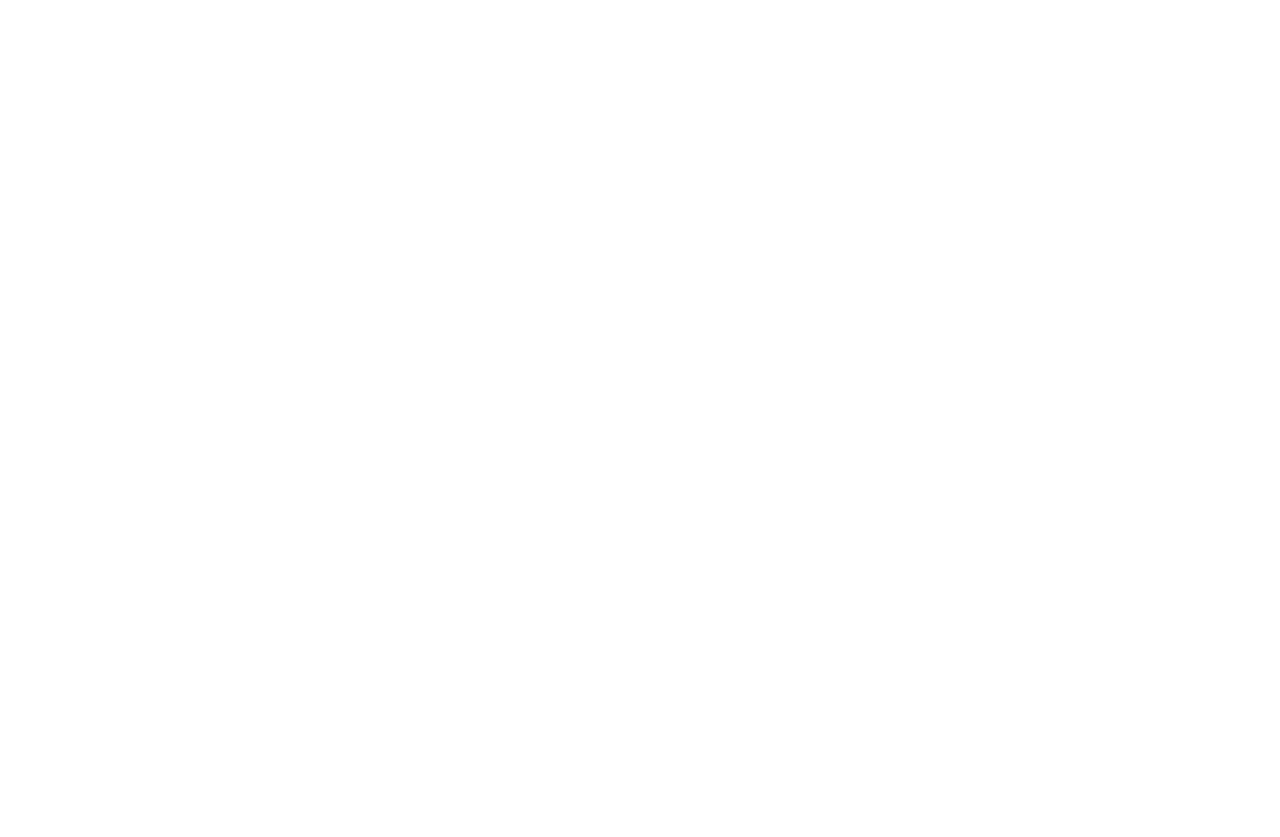
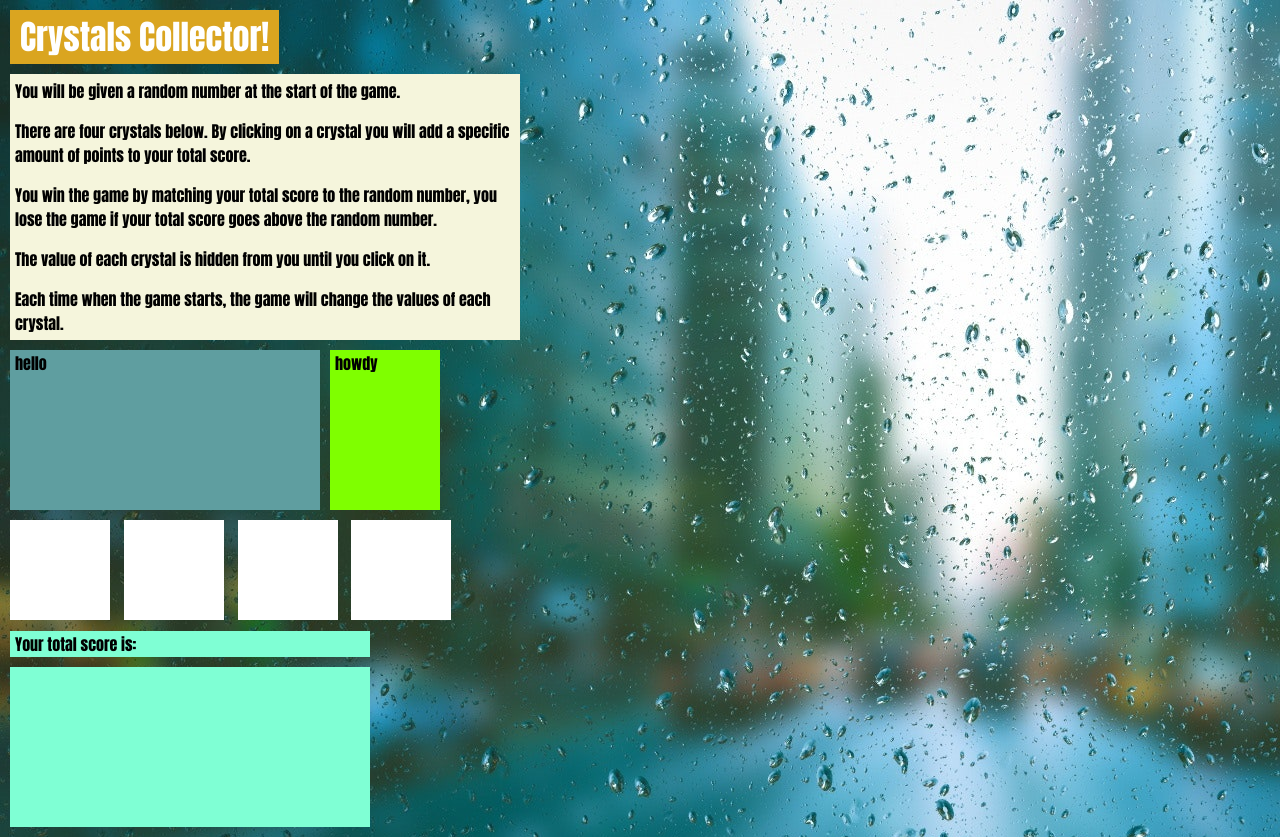
Before and after one commit to m3tron/Crystal-Collector, a plain HTML site: page index.html in a window 1280 px wide. Before the commit the page ends 800 px from the top, so only its background shows below. Drawn offline with nearby package versions, Linux system fonts and the light colour scheme; files that its build step writes are made by us from their sources.

Commit message:
partially completed html and css

```diff
--- a/assets/css/style.css
+++ b/assets/css/style.css
@@ -0,0 +1,75 @@
+html {
+  font-family: Impact, Haettenschweiler, "Arial Narrow Bold", sans-serif;
+}
+
+body {
+  background: url(../images/background-blur-clean-531880.jpg);
+  margin: 10px;
+}
+
+h1 {
+  font-size: 34px;
+  color: white;
+  background-color: goldenrod;
+  max-width: max-content;
+  padding: 10px;
+  margin-bottom: 10px;
+}
+
+#intro {
+  background-color: beige;
+  width: 500px;
+  margin-bottom: 10px;
+  padding: 5px;
+}
+
+p {
+  line-height: 24px;
+}
+
+#counter {
+  display: inline-flex;
+}
+
+#computerNumber {
+  width: 300px;
+  height: 150px;
+  padding: 5px;
+  background-color: cadetblue;
+  margin-bottom: 10px;
+}
+
+#ratio {
+  width: 100px;
+  height: 150px;
+  padding: 5px;
+  background-color: chartreuse;
+  margin-left: 10px;
+  margin-bottom: 10px;
+}
+
+#jewel1,
+#jewel2,
+#jewel3,
+#jewel4 {
+  height: 100px;
+  width: 100px;
+  display: inline-flex;
+  background-color: white;
+  margin-bottom: 10px;
+  margin-right: 10px;
+}
+
+#outro {
+  width: 350px;
+  background-color: aquamarine;
+  padding: 5px;
+  margin-bottom: 10px;
+}
+
+#userNumber {
+  width: 350px;
+  height: 150px;
+  padding: 5px;
+  background-color: aquamarine;
+}
--- a/assets/javascript/game.js
+++ b/assets/javascript/game.js
@@ -0,0 +1,3 @@
+$("#jewel1").click(function() {
+  console.log("Hey");
+});
--- a/index.html
+++ b/index.html
@@ -4,9 +4,51 @@
     <meta charset="UTF-8" />
     <meta name="viewport" content="width=device-width, initial-scale=1.0" />
     <meta http-equiv="X-UA-Compatible" content="ie=edge" />
-    <title>Document</title>
-    <link rel="stylesheet" href="reset.css" />
-    <link rel="stylesheet" href="style.css" />
+    <title>Crystal Collector Game</title>
+    <script
+      src="https://code.jquery.com/jquery-3.3.1.js"
+      integrity="sha256-2Kok7MbOyxpgUVvAk/HJ2jigOSYS2auK4Pfzbm7uH60="
+      crossorigin="anonymous"
+    ></script>
+    <script src="/assets/javascript/game.js"></script>
+    <link rel="stylesheet" href="/assets/css/reset.css" />
+    <link rel="stylesheet" href="/assets/css/style.css" />
   </head>
-  <body></body>
+  <body>
+    <h1>Crystals Collector!</h1>
+    <div id="intro">
+      <p>You will be given a random number at the start of the game.</p>
+      <br />
+      <p>
+        There are four crystals below. By clicking on a crystal you will add a
+        specific amount of points to your total score.
+      </p>
+      <br />
+      <p>
+        You win the game by matching your total score to the random number, you
+        lose the game if your total score goes above the random number.
+      </p>
+      <br />
+      <p>The value of each crystal is hidden from you until you click on it.</p>
+      <br />
+      <p>
+        Each time when the game starts, the game will change the values of each
+        crystal.
+      </p>
+    </div>
+    <div id="counter">
+      <div id="computerNumber">hello</div>
+      <div id="ratio">howdy</div>
+    </div>
+    <div id="jewels">
+      <div id="jewel1"></div>
+      <div id="jewel2"></div>
+      <div id="jewel3"></div>
+      <div id="jewel4"></div>
+    </div>
+    <div id="score">
+      <div id="outro">Your total score is:</div>
+      <div id="userNumber"></div>
+    </div>
+  </body>
 </html>
```
Also changed, not shown: assets/images/background-blur-clean-531880.jpg (added).
